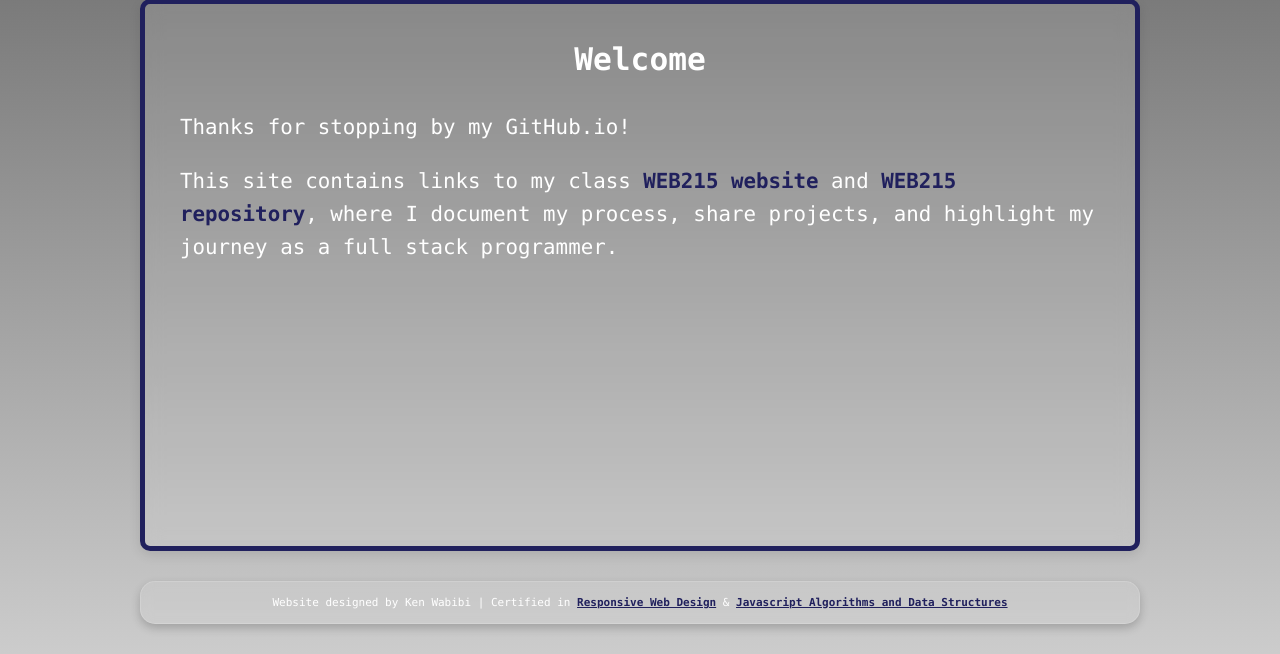
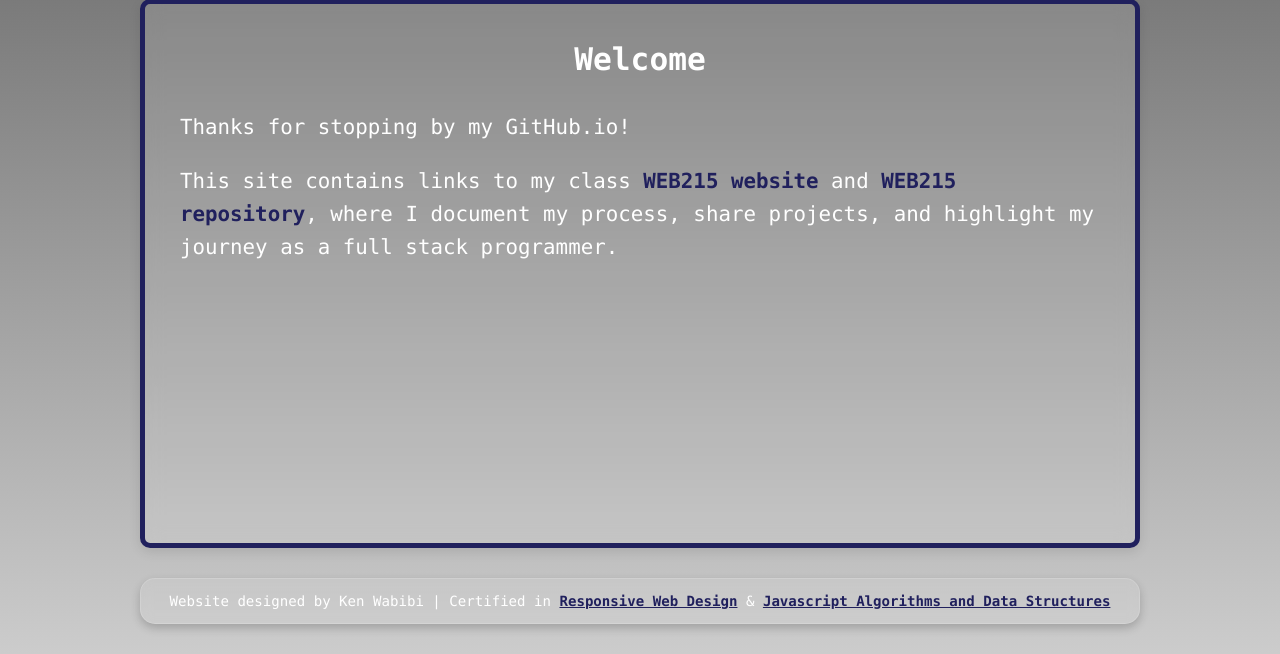
Before and after one commit to KenLWabibi/KenLWabibi.github.io, a PHP site: page / in a window 1280 px wide. Shown: the part 166-820 px from the top of the page. Run offline with PHP 8.4, Linux system fonts and the light colour scheme.

Commit message:
Update github.css

```diff
--- a/styles/github.css
+++ b/styles/github.css
@@ -146,7 +146,7 @@ footer a {
 
 footer p {
     margin: 4px 0;
-	font-size: 0.625em;
+	font-size: 0.8em;
 }
 
 /* Media Queries for Small Screens */
```
